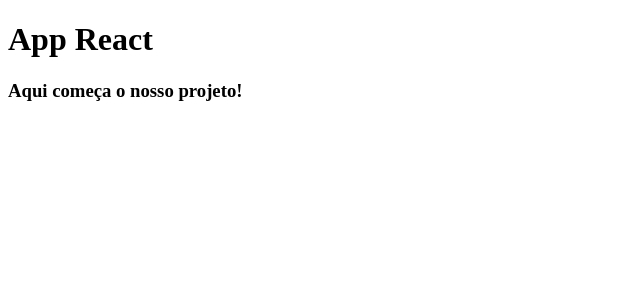
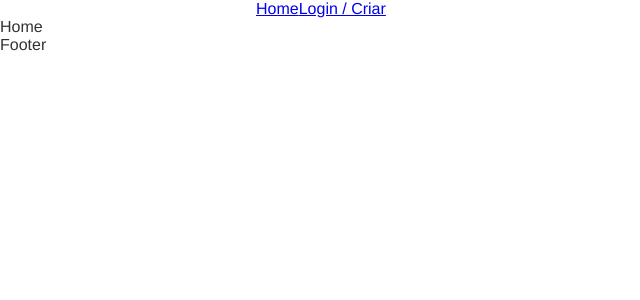
Before and after one commit to MateusLeiros/RedeSocialDogs, a React (Vite) app: page / in a window 1280 px wide. Shown: the top 300 px of the page, without its empty margins (0-640 px from the left). Built offline with nearby package versions, Linux system fonts and the light colour scheme.

Commit message:
modulos iniciais adicionados

```diff
--- /dev/null
+++ b/src/App.css
@@ -0,0 +1,39 @@
+* {
+    box-sizing: border-box;
+}
+
+body{
+    margin: 0px;
+    color: #333;
+    --type-first: Helvetica, Arial, sans-serif;
+    --type-second: 'Spectral', Georgia;
+    font-family: var(--type-first);
+}
+
+h1, h2, h3, h4, p{
+    margin: 0px;
+}
+
+ul, li {
+    list-style: none;
+    padding: 0px;
+    margin: 0px;
+}
+
+img{
+    display: block;
+    max-width: 100%;
+}
+
+button, input {
+    display: block;
+    font-size: 1rem;
+    font-family: var(--type-first);
+    color: #333;
+}
+
+.container {
+    max-width: 50rem;
+    padding: 0 1rem;
+    margin: 0 auto;
+}
--- a/src/App.jsx
+++ b/src/App.jsx
@@ -1,12 +1,24 @@
-import React from 'react'
+import React from "react";
+import "./App.css";
+import { BrowserRouter, Route, Routes } from "react-router-dom";
+import Header from "./Components/Header";
+import Footer from "./Components/Footer";
+import Home from "./Components/Home";
+import Login from "./Components/Login/Login";
 
 const App = () => {
   return (
-    <div><h1>App React</h1>
-    <h3>Aqui começa o nosso projeto!</h3>
+    <div>
+      <BrowserRouter>
+        <Header />
+        <Routes>
+          <Route path="/" element={<Home />} />
+          <Route path="/login" element={<Login />} />
+        </Routes>
+        <Footer />
+      </BrowserRouter>
+    </div>
+  );
+};
 
-    </div>
-  )
-}
-
-export default App
+export default App;
--- /dev/null
+++ b/src/Components/Footer.jsx
@@ -0,0 +1,8 @@
+import React from "react";
+import styles from "./Footer.module.css";
+
+const Footer = () => {
+  return <div className={styles.footer}>Footer</div>;
+};
+
+export default Footer;
--- /dev/null
+++ b/src/Components/Header.jsx
@@ -0,0 +1,14 @@
+import React from "react";
+import styles from "./Header.module.css";
+import { Link } from "react-router-dom";
+
+const Header = () => {
+  return <div className={styles.header}>
+    <nav className="container">
+        <Link to="/">Home</Link>
+        <Link to="/login">Login / Criar</Link>
+    </nav>
+  </div>;
+};
+
+export default Header;
--- /dev/null
+++ b/src/Components/Home.jsx
@@ -0,0 +1,7 @@
+import React from "react";
+
+const Home = () => {
+  return <div>Home</div>;
+};
+
+export default Home;
--- /dev/null
+++ b/src/Components/Login/Login.jsx
@@ -0,0 +1,9 @@
+import React from 'react'
+
+const Login = () => {
+  return (
+    <div>Login</div>
+  )
+}
+
+export default Login
```
Also changed, not shown: src/Components/Footer.module.css (added), src/Components/Header.module.css (added).
